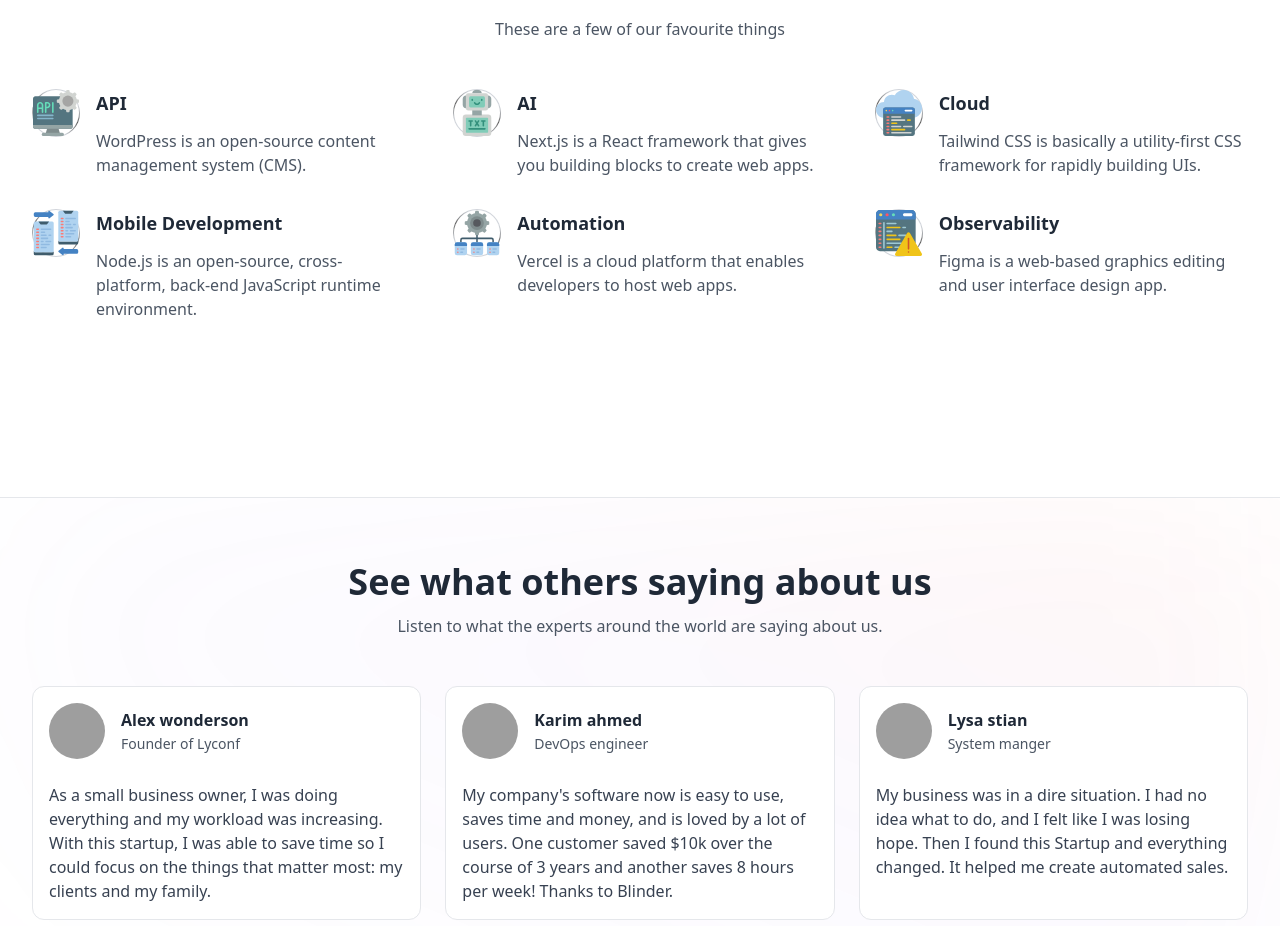
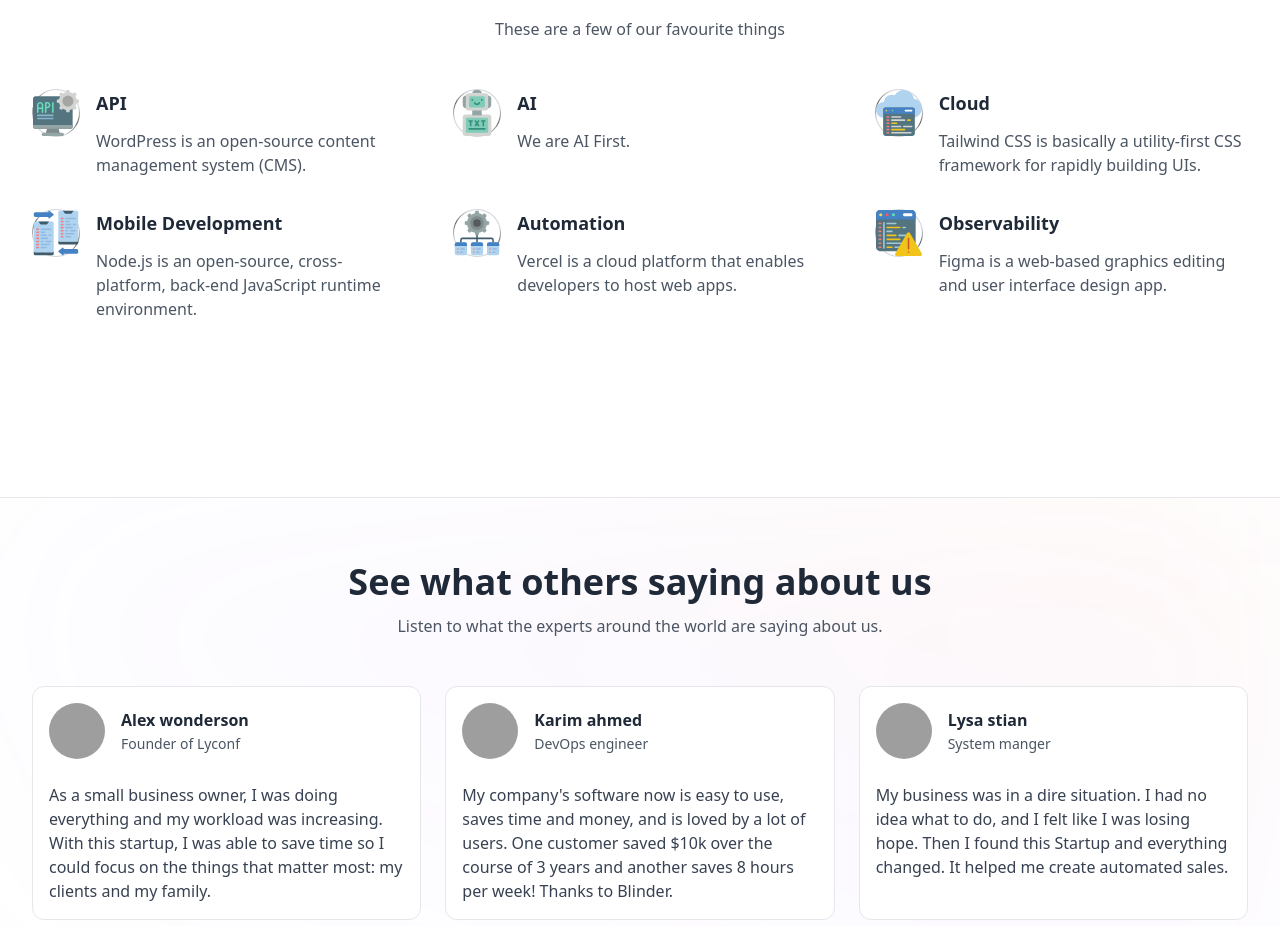
Before and after one commit to iandixon-dixonmobility/dixonmobility_com, a Next.js app: page / in a window 1280 px wide. Shown: the part 1728-2654 px from the top of the page. Built offline with nearby package versions, Linux system fonts and the light colour scheme; grey boxes are pictures that could not be loaded.

Commit message:
Force deploy.

```diff
--- a/components/ui/ToolKit/index.jsx
+++ b/components/ui/ToolKit/index.jsx
@@ -25,7 +25,7 @@ const ToolKit = () => {
         {
             icon: ai,
             title: "AI",
-            desc: "Next.js is a React framework that gives you building blocks to create web apps."
+            desc: "We are AI First."
         },
         {
             icon: cloud,
```
